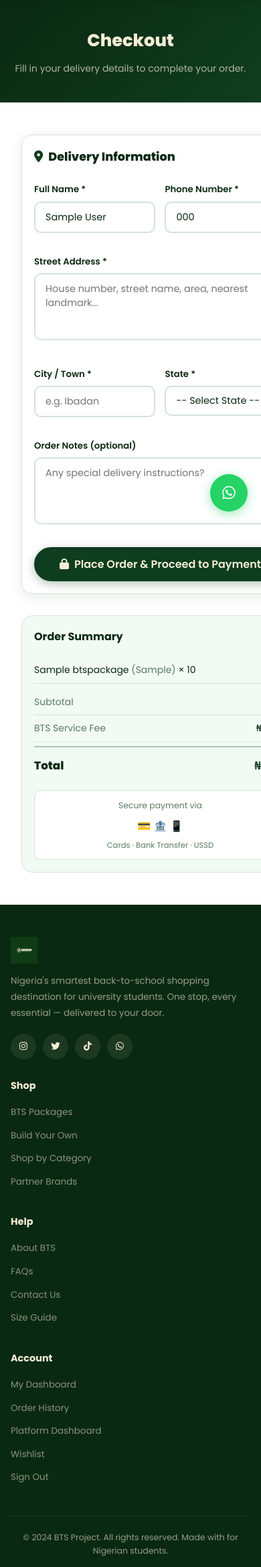
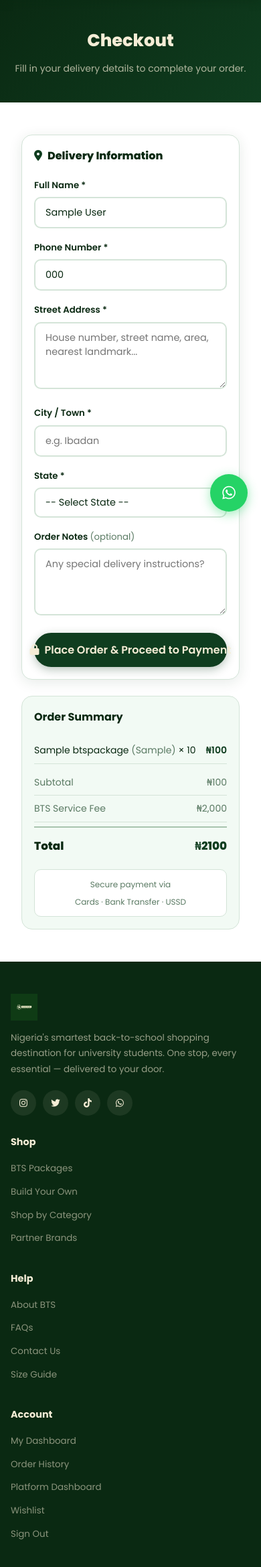
Before and after one commit to Timotee-dev/bts-project, a Django app: page /checkout/ in a window 390 px wide. Shown: the part 60-2400 px from the top of the page at 67% size. Run offline with Django 5.2, Linux system fonts and the light colour scheme; a user stored in the database is signed in; tables that the repository leaves empty hold one stand-in row (values such as "Sample post").

Commit message:
Fix checkout mobile layout and cart empty state

```diff
--- a/templates/store/checkout.html
+++ b/templates/store/checkout.html
@@ -1,7 +1,17 @@
 {% extends 'base.html' %}
 {% block title %}Checkout — BTS Project{% endblock %}
+
+{% block extra_css %}
+<style>
+.co-wrap { display:flex; flex-direction:column; gap:24px; }
+@media (min-width:900px) {
+  .co-wrap { display:grid; grid-template-columns:1fr 340px; gap:32px; align-items:start; }
+  .co-summary { position:sticky; top:calc(var(--nav-h) + 16px); }
+}
+</style>
+{% endblock %}
+
 {% block content %}
-
 <div class="page-header">
   <h1 class="page-header-title">Checkout</h1>
   <p class="page-header-sub">Fill in your delivery details to complete your order.</p>
@@ -9,36 +19,39 @@
 
 <section class="section">
   <div class="container">
-    <div class="checkout-grid" style="display:grid;grid-template-columns:1fr 360px;gap:32px;align-items:start;">
+    <div class="co-wrap">
 
       <!-- Delivery Form -->
-      <div>
       <div class="card">
-          <h2 style="font-size:1.1rem;font-weight:800;color:var(--dark);margin-bottom:24px;">
+        <h2 style="font-size:1rem;font-weight:800;color:var(--dark);margin-bottom:20px;">
           <i class="fas fa-map-marker-alt" style="color:var(--green);margin-right:8px;"></i>Delivery Information
         </h2>
         <form method="post" id="checkoutForm">
           {% csrf_token %}
-            <div style="display:grid;grid-template-columns:1fr 1fr;gap:14px;">
+
           <div class="form-group">
             <label class="form-label">Full Name *</label>
             <input type="text" name="full_name" class="form-control" required
                    value="{{ user.get_full_name }}" placeholder="As on ID">
           </div>
+
           <div class="form-group">
             <label class="form-label">Phone Number *</label>
             <input type="tel" name="phone" class="form-control" required
                    value="{{ user.phone }}" placeholder="08012345678">
           </div>
-              <div class="form-group" style="grid-column:1/-1;">
+
+          <div class="form-group">
             <label class="form-label">Street Address *</label>
             <textarea name="street" class="form-control" rows="2" required
                       placeholder="House number, street name, area, nearest landmark..."></textarea>
           </div>
+
           <div class="form-group">
             <label class="form-label">City / Town *</label>
             <input type="text" name="city" class="form-control" required placeholder="e.g. Ibadan">
           </div>
+
           <div class="form-group">
             <label class="form-label">State *</label>
             <select name="state" class="form-control" required>
@@ -82,61 +95,56 @@
               <option value="zamfara">Zamfara</option>
             </select>
           </div>
-              <div class="form-group" style="grid-column:1/-1;">
-                <label class="form-label">Order Notes (optional)</label>
+
+          <div class="form-group">
+            <label class="form-label">Order Notes <span style="font-weight:400;color:var(--gray);">(optional)</span></label>
             <textarea name="notes" class="form-control" rows="2"
                       placeholder="Any special delivery instructions?"></textarea>
           </div>
-            </div>
-            <button type="submit" class="btn btn-primary btn-lg btn-block" style="margin-top:8px;" id="placeOrderBtn">
+
+          <button type="submit" class="btn btn-primary btn-lg btn-block" id="placeOrderBtn">
             <i class="fas fa-lock"></i> Place Order & Proceed to Payment
           </button>
         </form>
       </div>
-      </div>
 
       <!-- Order Summary -->
-      <div class="order-summary" style="position:sticky;top:calc(var(--nav-h) + 16px);">
+      <div class="co-summary">
+        <div class="order-summary">
           <h3 class="summary-title">Order Summary</h3>
+
           {% for item in cart.items.all %}
           <div style="display:flex;justify-content:space-between;padding:8px 0;border-bottom:1px solid var(--border);font-size:0.875rem;">
             <span style="color:var(--dark);">
               {% if item.package %}{{ item.package.name }}{% else %}{{ item.product.name }}{% endif %}
               {% if item.selected_size %}<span style="color:var(--gray);"> ({{ item.selected_size }})</span>{% endif %}
-            × {{ item.quantity }}
+              &times; {{ item.quantity }}
             </span>
-          <span style="font-weight:600;color:var(--green);">₦{{ item.line_total|floatformat:0 }}</span>
+            <span style="font-weight:600;color:var(--green);">&#x20A6;{{ item.line_total|floatformat:0 }}</span>
           </div>
           {% endfor %}
 
           <div class="summary-row" style="margin-top:8px;">
             <span>Subtotal</span>
-          <span>₦{{ cart.subtotal|floatformat:0 }}</span>
+            <span>&#x20A6;{{ cart.subtotal|floatformat:0 }}</span>
           </div>
-        {% if cart.packaging_fee > 0 %}
-        <div class="summary-row">
-          <span>Packaging Fee</span>
-          <span>₦{{ cart.packaging_fee|floatformat:0 }}</span>
-        </div>
-        {% endif %}
           <div class="summary-row">
             <span>BTS Service Fee</span>
-          <span style="color:var(--dark);">&#x20A6;2,000</span>
+            <span>&#x20A6;2,000</span>
           </div>
           <div class="summary-row total">
             <span>Total</span>
             <span style="color:var(--green);">&#x20A6;{{ cart.subtotal|add:2000|floatformat:0 }}</span>
           </div>
 
-        <div style="margin-top:16px;background:white;border-radius:var(--radius-sm);padding:12px;border:1px solid var(--border);">
-          <p style="font-size:0.78rem;color:var(--gray);text-align:center;margin-bottom:8px;">Secure payment via</p>
-          <div style="display:flex;gap:8px;justify-content:center;font-size:1rem;">💳 🏦 📱</div>
-          <p style="font-size:0.72rem;color:var(--gray);text-align:center;margin-top:6px;">Cards · Bank Transfer · USSD</p>
+          <div style="margin-top:14px;background:white;border-radius:var(--radius-sm);padding:12px;border:1px solid var(--border);text-align:center;">
+            <p style="font-size:0.75rem;color:var(--gray);margin-bottom:6px;">Secure payment via</p>
+            <p style="font-size:0.75rem;color:var(--gray);">Cards &middot; Bank Transfer &middot; USSD</p>
           </div>
         </div>
       </div>
+
+    </div>
   </div>
 </section>
-
-
 {% endblock %}
```
Also changed, not shown: templates/store/cart.html (+4 -4 lines). Lines whose indentation alone changed are shown as unchanged.
